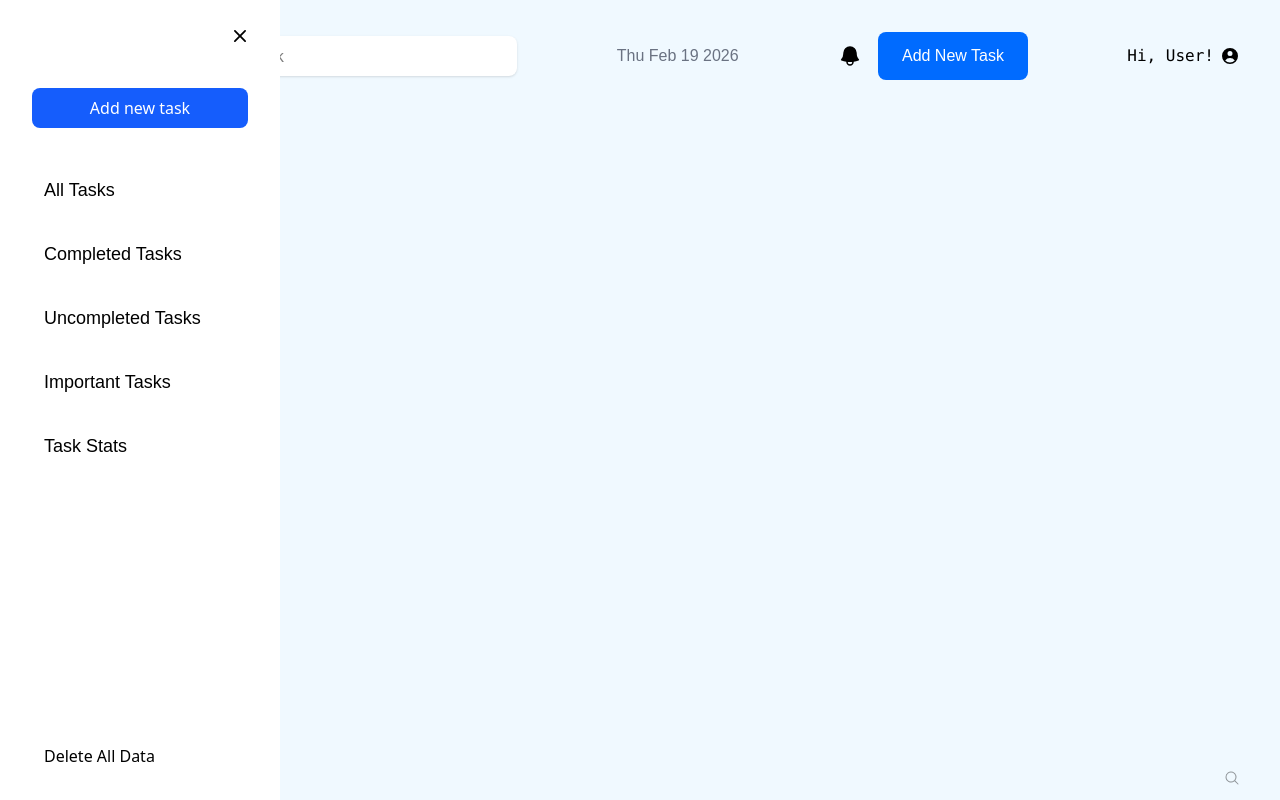
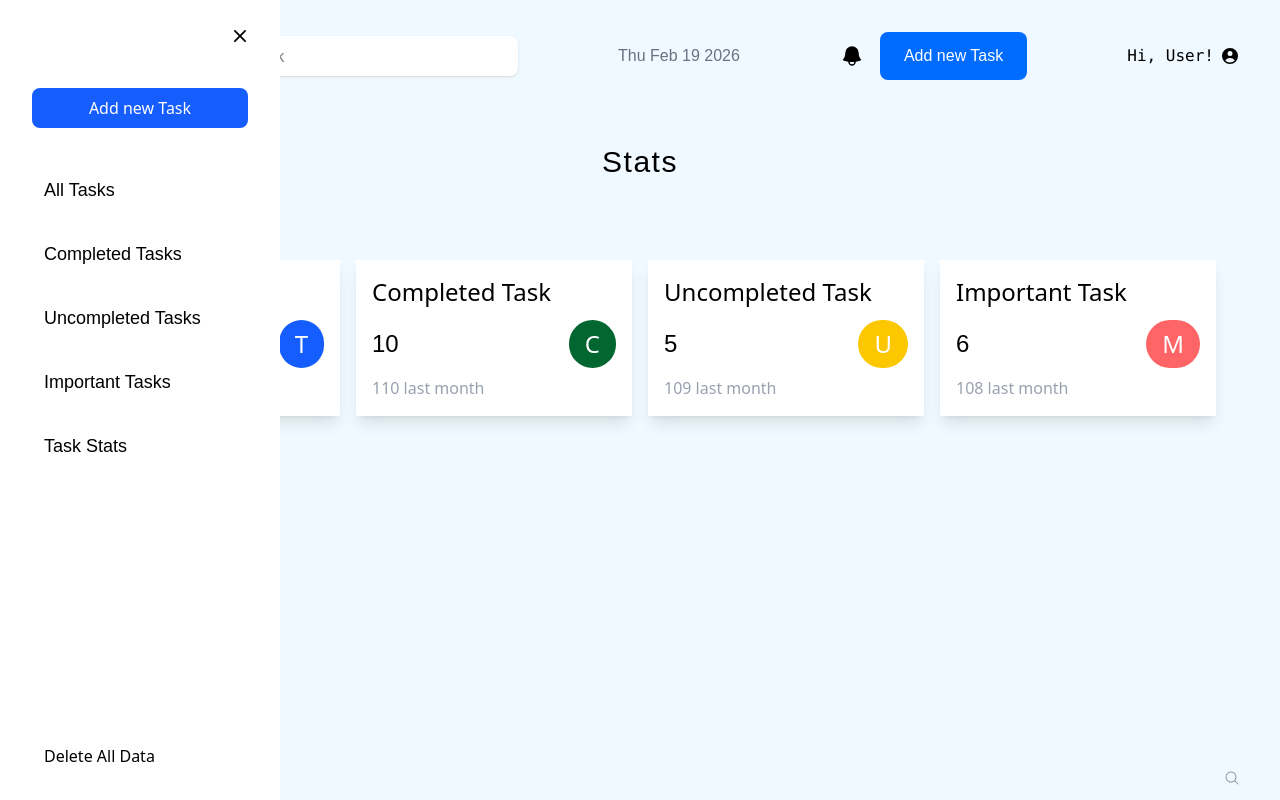
Before and after one commit to Donabest/TaskFlowReact, a React (Vite) app: page /TaskStats in a window 1280 px wide. Built offline with nearby package versions, Linux system fonts and the light colour scheme; a web font is replaced by a local one.

Commit message:
implemment stat and refractor newTask button

```diff
--- a/src/App.jsx
+++ b/src/App.jsx
@@ -1,10 +1,8 @@
 import { BrowserRouter, Navigate, Route, Routes } from "react-router-dom";
 import Applayout from "./ui/Applayout";
 import AllTask from "./components/AllTask";
-import CompletedTask from "./components/CompletedTask";
-import ImportantTask from "./components/ImportantTask";
-import UnCompletedTask from "./components/UnCompletedTask";
 import TaskStats from "./components/TaskStats";
+import AddNewTask from "./components/AddNewTask";
 
 function App() {
   return (
@@ -13,11 +11,8 @@ function App() {
         <Route element={<Applayout />}>
           <Route index element={<Navigate replace to="AllTask" />} />
           <Route path="AllTask" element={<AllTask />} />
-          <Route path="CompletedTask" element={<CompletedTask />} />
-          <Route path="ImportantTask" element={<ImportantTask />} />
-          <Route path="UnCompletedTask" element={<UnCompletedTask />} />
-          <Route path="CompletedTask" element={<CompletedTask />} />
           <Route path="TaskStats" element={<TaskStats />} />
+          <Route path="AddNewTask" element={<AddNewTask />} />
         </Route>
       </Routes>
     </BrowserRouter>
--- /dev/null
+++ b/src/components/AddNewTask.jsx
@@ -0,0 +1,5 @@
+function AddNewTask() {
+  return <div>New Task</div>;
+}
+
+export default AddNewTask;
--- a/src/components/TaskStats.jsx
+++ b/src/components/TaskStats.jsx
@@ -1,5 +1,69 @@
+import { Link } from "react-router-dom";
+
+const stats = [
+  {
+    statName: "Total Task",
+    statNumber: 50,
+    statLogo: "T",
+    statCreate: "111 last month",
+    statBgColor: "bg-blue-600",
+  },
+  {
+    statName: "Completed Task",
+    statNumber: 10,
+    statLogo: "C",
+    statCreate: "110 last month",
+    statBgColor: "bg-green-800",
+  },
+  {
+    statName: "Uncompleted Task",
+    statNumber: 5,
+    statLogo: "U",
+    statCreate: "109 last month",
+    statBgColor: "bg-yellow-400",
+  },
+  {
+    statName: "Important Task",
+    statNumber: 6,
+    statLogo: "M",
+    statCreate: "108 last month",
+    statBgColor: "bg-red-400",
+  },
+];
+
 function TaskStats() {
-  return <div>Stats</div>;
+  return (
+    <section className="mx-5 cursor-pointer">
+      <h1 className="font-nunito  text-3xl text-center tracking-wider m-8 md:mb-20">
+        Stats
+      </h1>
+
+      <div className=" grid grid-cols-1 gap-4 max-w-6xl mx-auto md:grid-cols-4 ">
+        {stats.map((stat) => {
+          return (
+            <Link
+              to="/AllTask"
+              className="bg-white p-4 shadow-lg"
+              key={stat.statName}
+            >
+              <h3 className="font-light text-2xl text-start mb-3">
+                {stat.statName}
+              </h3>
+              <div className="flex justify-between items-center text-center mb-2">
+                <p className="font-bai text-2xl">{stat.statNumber}</p>
+                <span
+                  className={`text-2xl text-white ${stat.statBgColor}  px-4 py-2 rounded-full`}
+                >
+                  {stat.statLogo}
+                </span>
+              </div>
+              <span className="text-gray-400">{stat.statCreate}</span>
+            </Link>
+          );
+        })}
+      </div>
+    </section>
+  );
 }
 
 export default TaskStats;
--- /dev/null
+++ b/src/components/useMove.js
@@ -0,0 +1,9 @@
+import { useNavigate } from "react-router-dom";
+
+export function useMove() {
+  const navigate = useNavigate();
+  function handleClick() {
+    navigate("/AddNewTask");
+  }
+  return handleClick;
+}
--- a/src/ui/AddNewTaskButton.jsx
+++ b/src/ui/AddNewTaskButton.jsx
@@ -15,7 +15,11 @@ function NewTaskButton() {
       >
         <HiBell />
       </motion.p>
-      <Button />
+      <Button
+        style={`font-bai px-6 py-3 rounded-lg cursor-pointer text-white bg-[#006BFF] hover:bg-blue-600`}
+      >
+        Add new Task
+      </Button>
     </div>
   );
 }
--- a/src/ui/Applayout.jsx
+++ b/src/ui/Applayout.jsx
@@ -4,7 +4,7 @@ import Header from "./Header";
 
 function Applayout() {
   return (
-    <div className="max-w-8xl mx-auto ">
+    <div className="max-w-7xl mx-auto ">
       <section>
         <Header />
         <Sidebar />
--- a/src/ui/Button.jsx
+++ b/src/ui/Button.jsx
@@ -1,15 +1,19 @@
 import { motion } from "motion/react";
+import { useMove } from "../components/useMove";
 
-function Button() {
+function Button({ style, children }) {
+  const handleClick = useMove();
+
   return (
     <motion.button
-      className="font-bai px-6 py-3 rounded-lg cursor-pointer text-white bg-[#006BFF] hover:bg-blue-600"
+      className={`${style}`}
       whileHover={{
-        scale: 1.02,
+        y: -2,
         transition: { type: "spring", stiffness: 1000, duration: 0.5 },
       }}
+      onClick={handleClick}
     >
-      Add New Task
+      {children}
     </motion.button>
   );
 }
--- a/src/ui/NewTask.jsx
+++ b/src/ui/NewTask.jsx
@@ -1,9 +1,15 @@
 import { HiDocumentPlus } from "react-icons/hi2";
 import { motion } from "motion/react";
+import { useMove } from "../components/useMove";
 
 function NewTask() {
+  const handleClick = useMove();
+
   return (
-    <motion.div className="w-full h-40 bg-transparent border border-dashed rounded-lg shadow-sm cursor-pointer hover:bg-indigo-50 hover:shadow-lg hover:transition-shadow md:w-full md:h-full">
+    <motion.div
+      className="w-full h-40 bg-transparent border border-dashed rounded-lg shadow-sm cursor-pointer hover:bg-indigo-50 hover:shadow-lg hover:transition-shadow md:w-full md:h-full"
+      onClick={handleClick}
+    >
       <div className="flex items-center justify-center font-sans font-light opacity-80  h-full space-x-3">
         <span className="text-sm ">Add New Task</span>
         <span>
--- a/src/ui/Sidebar.jsx
+++ b/src/ui/Sidebar.jsx
@@ -1,6 +1,8 @@
 import { Link } from "react-router-dom";
 import { motion } from "motion/react";
 import { HiMiniXMark } from "react-icons/hi2";
+import { useMove } from "../components/useMove";
+import Button from "./Button";
 
 const LiVariant = {
   hover: {
@@ -14,20 +16,30 @@ const LiVariant = {
 };
 
 function Sidebar() {
+  const handleClick = useMove();
+
   return (
-    <div className="absolute top-0 py-12 px-4 bg-white w-55 h-screen z-1 shadow-4xl md:left-0 md:px-8 md:py-18 md:w-70">
+    <div className="fixed top-0  py-12 px-4 bg-white w-55 h-screen z-1 shadow-4xl md:left-0 md:px-8 md:py-18 md:w-70">
       <motion.span className="absolute top-4 right-5 p-2 text-2xl rounded-full cursor-pointer hover:transition-all hover:bg-blue-300">
         <HiMiniXMark />
       </motion.span>
-      <motion.button
+      {/* <motion.button
         className="bg-blue-600 text-white w-full py-2 mt-4 rounded-lg cursor-pointer "
         whileHover={{
           y: -5,
           transition: { duration: 0.3 },
         }}
+        onClick={handleClick}
       >
         Add new task
-      </motion.button>
+      </motion.button> */}
+      <Button
+        style={
+          "bg-blue-600 text-white w-full py-2 mt-4 rounded-lg cursor-pointer "
+        }
+      >
+        Add new Task
+      </Button>
 
       <aside>
         <ul className="flex flex-col justify-center text-start font-bai mt-10 space-y-5 text-sm md:text-lg">
@@ -35,13 +47,13 @@ function Sidebar() {
             <Link to="/AllTask">All Tasks</Link>
           </motion.li>
           <motion.li variants={LiVariant} whileHover="hover">
-            <Link to="/CompletedTask">Completed Tasks</Link>
+            <Link>Completed Tasks</Link>
           </motion.li>
           <motion.li variants={LiVariant} whileHover="hover">
-            <Link to="/UnCompletedTask">Uncompleted Tasks</Link>
+            <Link>Uncompleted Tasks</Link>
           </motion.li>
           <motion.li variants={LiVariant} whileHover="hover">
-            <Link to="/ImportantTask">Important Tasks</Link>
+            <Link>Important Tasks</Link>
           </motion.li>
           <motion.li variants={LiVariant} whileHover="hover">
             <Link to="/TaskStats">Task Stats</Link>
```
